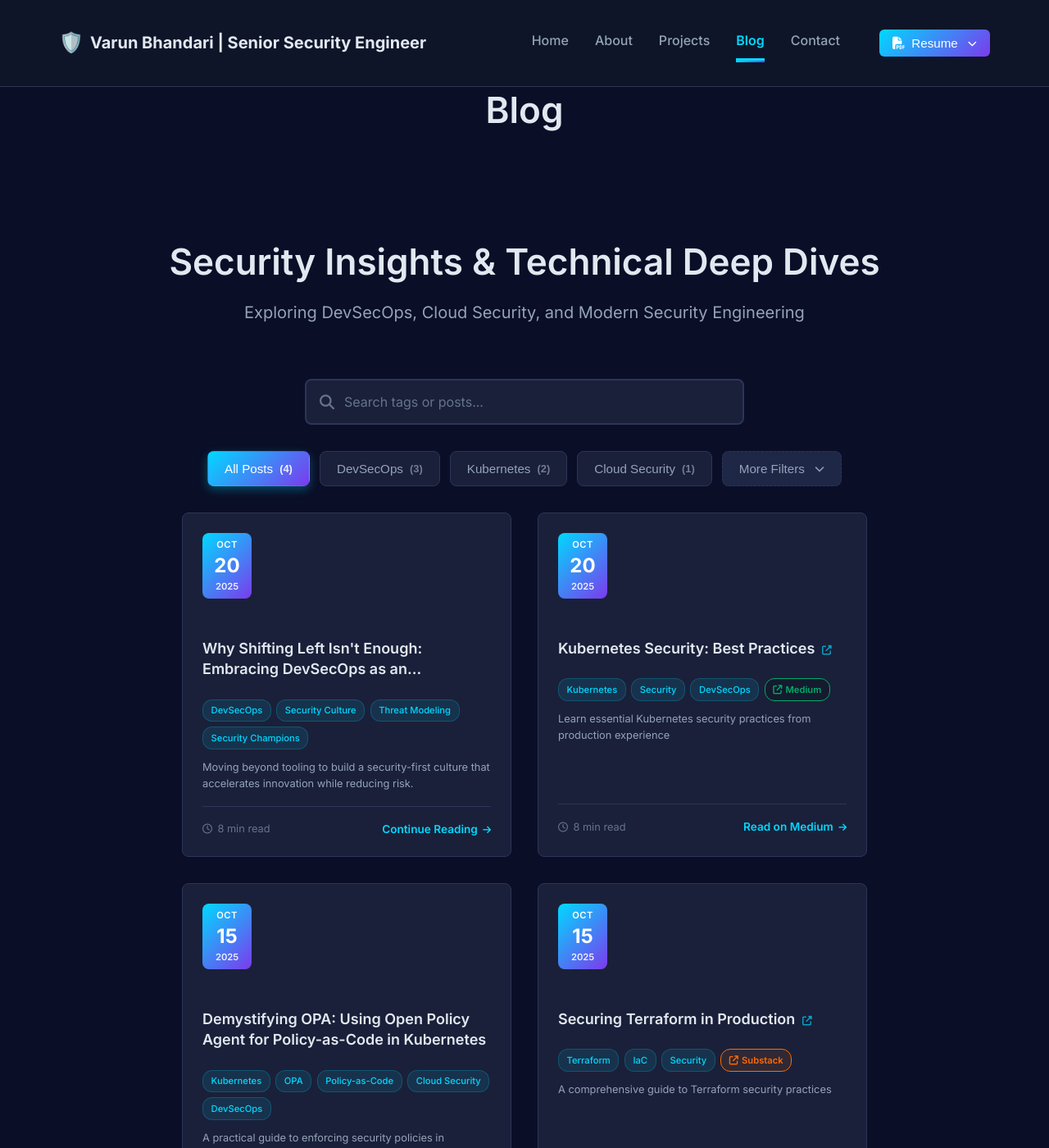
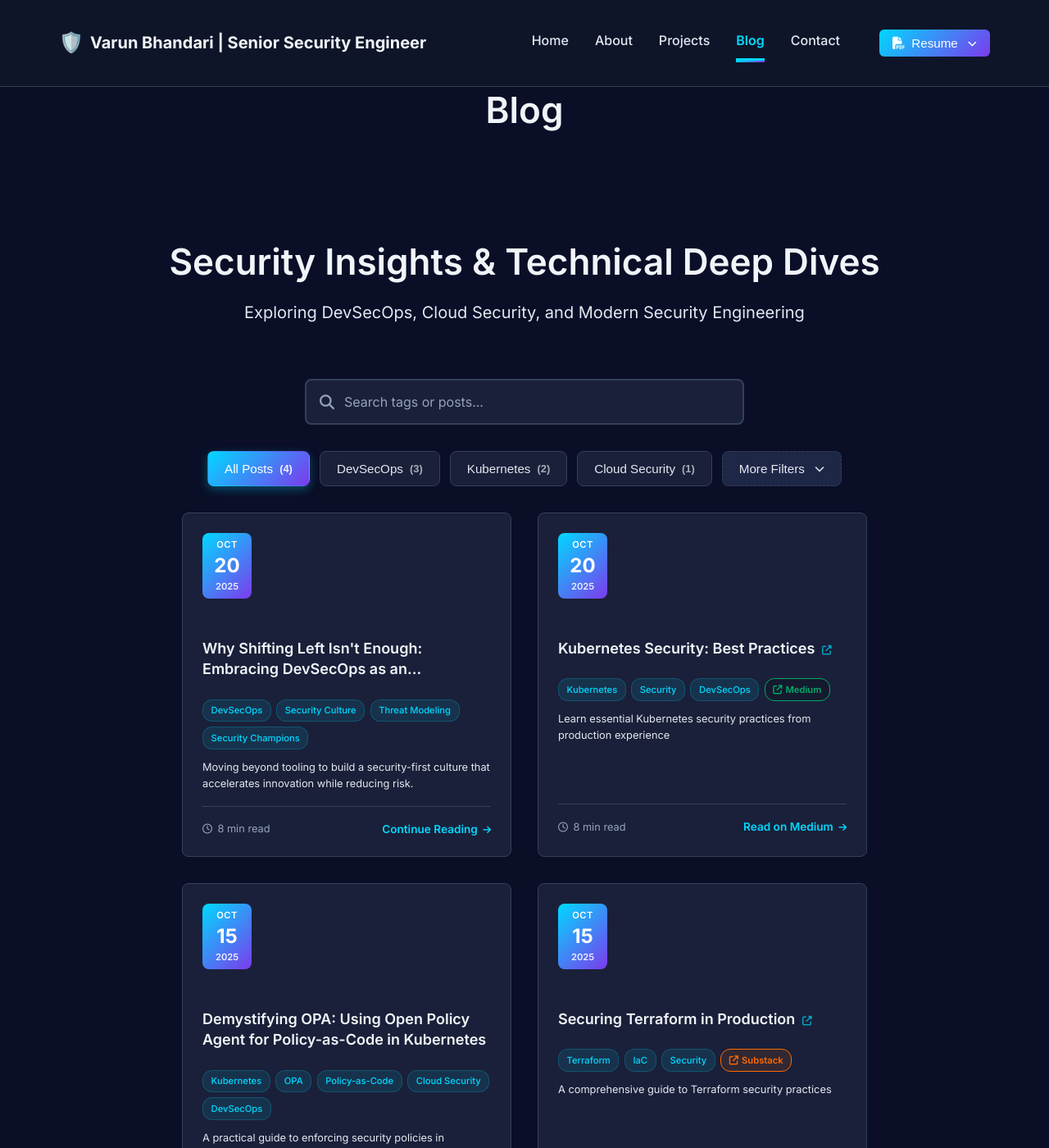
Before and after one commit to z-varun/z-varun, a Jekyll site: the page built from blog.html, in a window 1280 px wide and 1400 px high. Shown: the whole window at 82% size. Built offline with Jekyll 4.4.1, drawn with Linux system fonts in a browser that asks for light colours.

Commit message:
Fixed Colors

```diff
--- a/assets/css/main.css
+++ b/assets/css/main.css
@@ -18,34 +18,50 @@
 /* ================================
    CSS Variables - Dark Theme
    ================================ */
+
 :root {
+    /* === WCAG AA Compliant Colors === */
+
+    /* Primary Colors */
     --color-primary: #00d9ff;
     --color-secondary: #7c3aed;
-    --color-accent: #f59e0b;
     --color-success: #10b981;
+    --color-warning: #f59e0b;
     --color-danger: #ef4444;
 
+    /* Background Colors */
     --bg-primary: #0a0e27;
     --bg-secondary: #151b3b;
     --bg-tertiary: #1f2747;
     --bg-card: #1a2039;
 
-    --text-primary: #e2e8f0;
-    --text-secondary: #94a3b8;
-    --text-muted: #64748b;
+    /* Text Colors - WCAG AA Compliant */
+    --text-primary: #f1f5f9;      /* White text - 15.52:1 ratio ✅ */
+    --text-secondary: #e2e8f0;    /* Light gray - 12.63:1 ratio ✅ */
+    --text-muted: #94a3b8;        /* Muted gray - 7.09:1 ratio ✅ */
+    --text-link: #38bdf8;         /* Link blue - 8.59:1 ratio ✅ */
 
-    --border-color: #2d3558;
+    /* Border Colors */
+    --border-color: #334155;
     --shadow-sm: 0 2px 8px rgba(0, 0, 0, 0.3);
     --shadow-md: 0 4px 16px rgba(0, 0, 0, 0.4);
     --shadow-lg: 0 8px 32px rgba(0, 0, 0, 0.5);
+    --border-color-light: #475569;
 
+    /* Other */
+    --border-radius: 8px;
     --font-primary: 'Inter', -apple-system, BlinkMacSystemFont, 'Segoe UI', sans-serif;
     --font-mono: 'JetBrains Mono', 'Courier New', monospace;
 
+    /* Transitions */
+    --transition-fast: 0.2s ease;
+    --transition-normal: 0.3s ease;
     --transition-speed: 0.3s;
     --border-radius: 8px;
     --max-width: 1200px;
+
 }
+
 
 /* ================================
    Reset & Base Styles
@@ -454,7 +470,7 @@
 }
 
 .skill-card p {
-    color: var(--text-muted);
+    color: #e2e8f0;  /* Better contrast */
     font-size: 0.95rem;
     line-height: 1.6;
 }
@@ -494,7 +510,8 @@
 
 .post-date {
     display: inline-block;
-    color: var(--text-muted);
+    font-weight: 600;
+    color: #94a3b8;
     font-size: 0.875rem;
     margin-bottom: 0.75rem;
     font-weight: 500;
@@ -514,7 +531,7 @@
 }
 
 .post-excerpt {
-    color: var(--text-muted);
+    color: #cbd5e1;
     margin-bottom: 1.5rem;
     line-height: 1.7;
 }
@@ -994,7 +1011,7 @@
 }
 
 .footer-bottom p {
-    color: var(--text-muted);
+    color: #cbd5e1;
     font-size: 0.875rem;
     margin-bottom: 0.5rem;
 }
@@ -1318,3 +1335,16 @@
     z-index: 1000;
     position: relative;
 }
+
+/* Screen Reader Only Text (Accessibility) */
+.sr-only {
+    position: absolute;
+    width: 1px;
+    height: 1px;
+    padding: 0;
+    margin: -1px;
+    overflow: hidden;
+    clip: rect(0, 0, 0, 0);
+    white-space: nowrap;
+    border-width: 0;
+}
--- a/index.html
+++ b/index.html
@@ -99,7 +99,8 @@
                     </h3>
                     <p class="post-excerpt">{{ post.excerpt | strip_html | truncatewords: 30 }}</p>
                     <a href="{{ post.url | relative_url }}" class="read-more">
-                        Read More <i class="fas fa-arrow-right"></i>
+                        Read More <span class="sr-only">about {{ post.title }}</span>
+                        <i class="fas fa-arrow-right"></i>
                     </a>
                 </div>
             </article>
```
Also changed, not shown: 1 other file.
